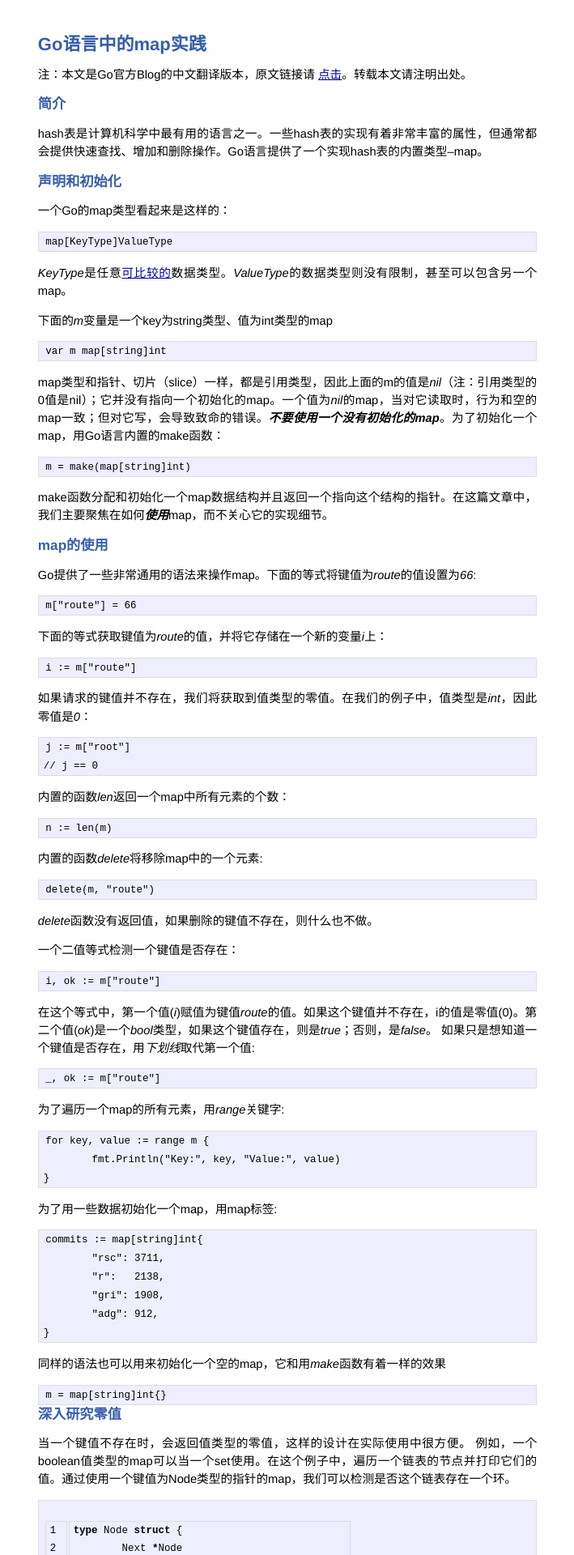
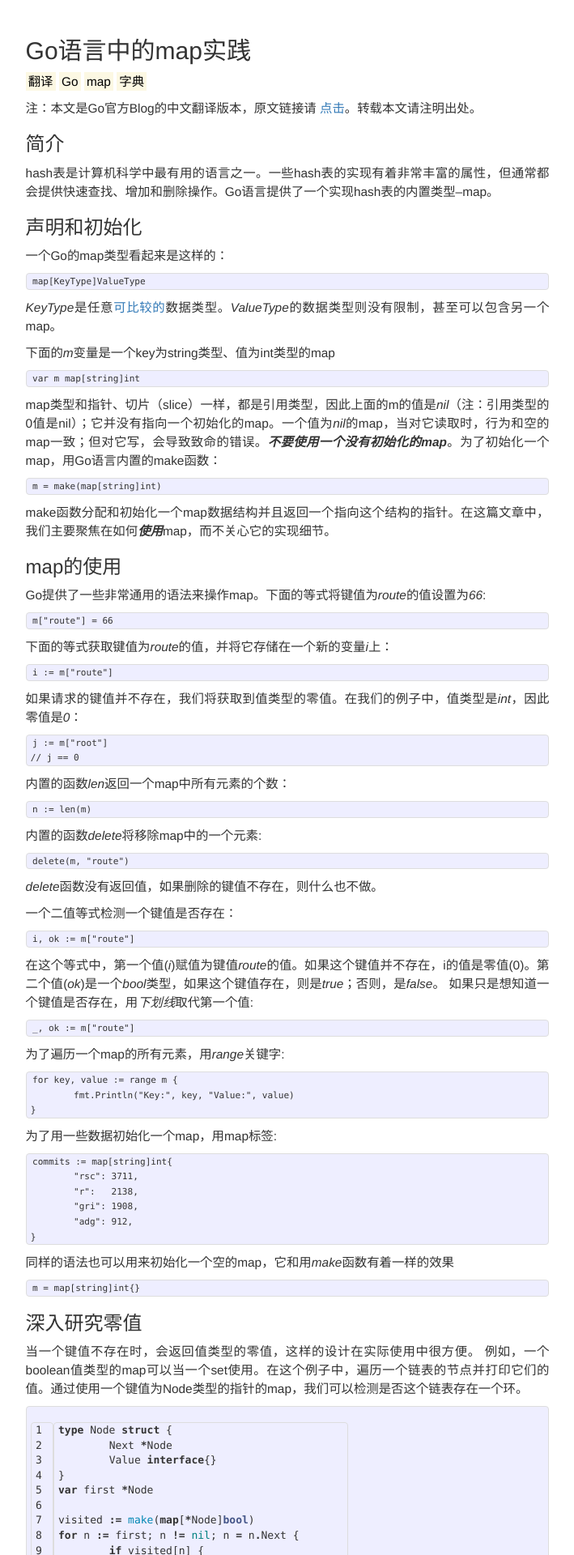
Before and after one commit to gowithrain/gowithrain.github.io, a Jekyll site: the page built from _posts/2016-03-24-go-map-in-action.md, in a window 1280 px wide. Shown: the top 1920 px of the page at 81% size, without its empty margins (285-994 px from the left). Built offline with Jekyll 4.4.1, drawn with Linux system fonts in a browser that asks for light colours; nearby versions of some CDN libraries.

Commit message:
update css

```diff
--- a/_layouts/default.html
+++ b/_layouts/default.html
@@ -16,6 +16,18 @@
    <!-- Typekit -->
    <script type="text/javascript" src="http://use.typekit.com/jpd0pfm.js"></script>
    <script type="text/javascript">try{Typekit.load();}catch(e){}</script>
+
+   <!-- 新 Bootstrap 核心 CSS 文件 -->
+   <link rel="stylesheet" href="//cdn.bootcss.com/bootstrap/3.3.5/css/bootstrap.min.css">
+
+   <!-- 可选的Bootstrap主题文件（一般不用引入） -->
+   <link rel="stylesheet" href="//cdn.bootcss.com/bootstrap/3.3.5/css/bootstrap-theme.min.css">
+
+   <!-- jQuery文件。务必在bootstrap.min.js 之前引入 -->
+   <script src="//cdn.bootcss.com/jquery/1.11.3/jquery.min.js"></script>
+
+   <!-- 最新的 Bootstrap 核心 JavaScript 文件 -->
+   <script src="//cdn.bootcss.com/bootstrap/3.3.5/js/bootstrap.min.js"></script>
 </head>
 <body>
 
@@ -30,7 +42,7 @@ var WRInitTime=(new Date()).getTime();
   {{ content }}
 
   <div class="footer">
-    <p class="lead blog-description">思绪就像风，偶尔吹落叶子</p>
+    <p  font-size="16px" class="lead blog-description">思绪就像风，偶尔吹落叶子</p>
     <!--
     <div class="contact">
       <p>
--- a/_layouts/post.html
+++ b/_layouts/post.html
@@ -2,7 +2,14 @@
 layout: default
 ---
 <div id="post">
-{{ content }}
+  <h2 id="gomap">{{ page.title }}</h2>
+  <p>
+
+    {% for tag in page.tags%}
+      <mark >{{ tag }}</mark>
+    {% endfor %}
+  </p>
+  {{ content }}
 </div>
 
 <div id="related">
--- a/_posts/2016-03-24-go-map-in-action.md
+++ b/_posts/2016-03-24-go-map-in-action.md
@@ -1,9 +1,9 @@
 ---
 layout: post
+tags: 翻译 Go map 字典
 title: Go语言中的map实践
 ---
-{{ page.title }}
----
+
 注：本文是Go官方Blog的中文翻译版本，原文链接请
 [点击](http://blog.golang.org/go-maps-in-action)。转载本文请注明出处。
 
--- a/css/blog.css
+++ b/css/blog.css
@@ -72,7 +72,7 @@
   font-weight: normal;
 }
 .blog-description {
-  font-size: 15px;
+  font-size: 15px !important;
   color: #999;
 }
 
```
Also changed, not shown: _posts/2016-03-31-array-slice-string.md (+1 -2 lines).
